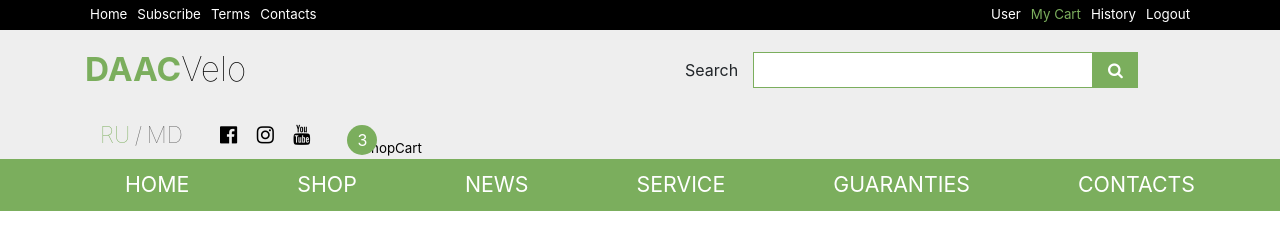
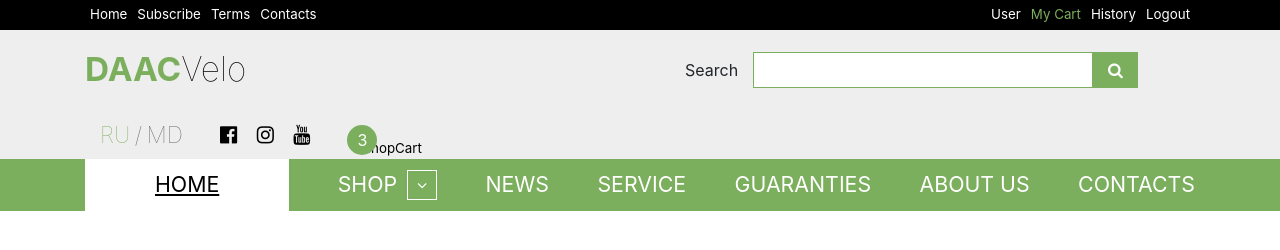
Before and after one commit to saykle-developer/daac_velo_new, a plain HTML site: page index.html in a window 1280 px wide. Drawn offline with nearby package versions, Linux system fonts and the light colour scheme.

Commit message:
---Header edited

```diff
--- a/index.html
+++ b/index.html
@@ -89,11 +89,17 @@
                 <div class="col">
                     <nav class="main-navigation">
                         <ul class="d-flex justify-content-between">
-                            <li><a href="#">Home</a></li>
-                            <li><a href="#">Shop</a></li>
+                            <li class="current-page"><a href="#">Home</a></li>
+                            <li class="has-child">
+                                <a href="#">Shop</a>
+                                <span class="collapse-menu">
+                                    <i class="fa fa-angle-up fa-angle-down" aria-hidden="true"></i>
+                                </span>
+                            </li>
                             <li><a href="#">News</a></li>
                             <li><a href="#">Service</a></li>
                             <li><a href="#">Guaranties</a></li>
+                            <li><a href="#">About Us</a></li>
                             <li><a href="#">Contacts</a></li>
                         </ul>
                     </nav>
@@ -105,5 +111,20 @@
 </header>
 
 
+<!--todo Скачать локальные JS библиотеки-->
+<script src="https://ajax.googleapis.com/ajax/libs/jquery/2.2.4/jquery.min.js"></script>
+<script>
+    $(document).ready(function () {
+
+        $('.collapse-menu').on('click', function () {
+
+            $(this).toggleClass('collapsed-menu');
+            $(this).find('i').toggleClass('fa-angle-down');
+
+        });
+
+    });
+</script>
+
 </body>
 </html>
--- a/less/header.less
+++ b/less/header.less
@@ -47,6 +47,11 @@
       span {
         font-weight: bold;
         color: @green;
+      }
+    }
+    a{
+      &:hover{
+        text-decoration: none;
       }
     }
   }
@@ -116,21 +121,64 @@
   }
 }
 
-.site-nav{
+.site-nav {
   background: @green;
-  .main-navigation{
-    ul{
+  .main-navigation {
+    ul {
       text-decoration: none;
       margin: 0;
-      li{
+      padding-left: 0;
+      li {
         display: inline-block;
-        a{
+        &.current-page {
+          a {
+            padding: 10px 70px;
+            background: #ffffff;
+            color: #000;
+            text-decoration: underline;
+          }
+        }
+        a {
           color: #fff;
           display: block;
           padding: 10px 0;
           text-transform: uppercase;
           font-size: 16pt;
         }
+        &.has-child{
+          display: inline-flex;
+          align-items:center;
+          span.collapse-menu{
+            cursor: pointer;
+            margin-left: 10px;
+            height: 30px;
+            width: 30px;
+            text-align: center;
+            border: 1px solid #fff;
+            .transition(.1s, ease);
+            i{
+              margin: 0;
+              line-height: 28px;
+              color: #fff;
+            }
+            &:hover{
+              background: #ffffff;
+              i{
+                color: #000;
+              }
+            }
+            &.collapsed-menu{
+              height: 100%;
+              width: 50px;
+              border-radius: 0;
+              background: #ffffff;
+              i{
+                color: #000;
+                line-height: 46px;
+              }
+            }
+          }
+        }
       }
     }
   }
```
Also changed, not shown: css/header.css.
